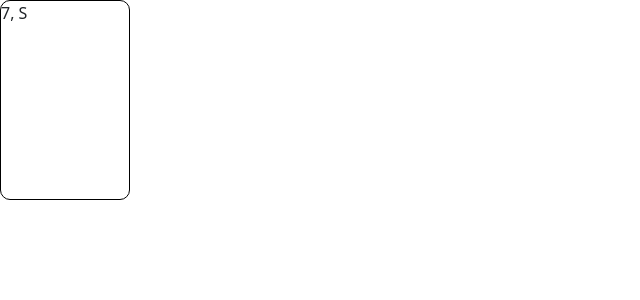
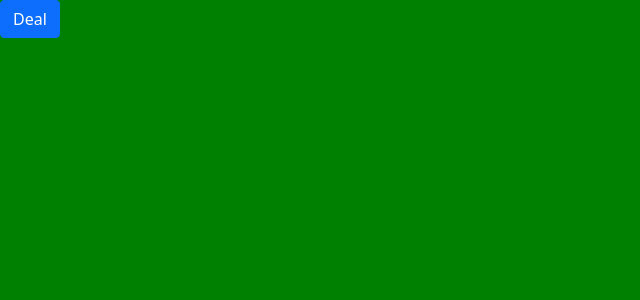
Before and after one commit to Ar0ma7/react-blackjack, a Next.js app: page / in a window 1280 px wide. Shown: the top 300 px of the page, without its empty margins (0-640 px from the left). Built offline with nearby package versions, Linux system fonts and the light colour scheme.

Commit message:
feat: PlayerAction

```diff
--- /dev/null
+++ b/src/components/Board.tsx
@@ -0,0 +1,54 @@
+import React from 'react'
+import { Card as CardType, Deck } from '@/types/global'
+import styled from '@emotion/styled'
+import { Card } from '@/components/Card'
+import { Button } from 'react-bootstrap'
+import { PlayerAction, PlayerActionProps } from '@/components/PlayerAction'
+
+export type BoardProps = {
+  deck: Deck
+  player: {
+    hand: CardType[]
+    sum: number
+  }
+  dealer: {
+    hand: CardType[]
+    sum: number
+  }
+  onClickDeal: () => void
+} & PlayerActionProps
+
+export const Board: React.FC<BoardProps> = React.memo(({ deck, player, dealer, onClickDeal }) => {
+  return (
+    <StyledBoard>
+      <HandBox>
+        {!!dealer.hand.length &&
+          dealer.hand.map((card, index) => <StyledCard key={index} {...{ card }} />)}
+      </HandBox>
+      <HandBox>
+        {!!player.hand.length &&
+          player.hand.map((card, index) => <StyledCard key={index} {...{ card }} />)}
+      </HandBox>
+      <Button variant='primary' onClick={onClickDeal}>
+        Deal
+      </Button>
+      <PlayerAction displayActionList={[]} onClickAction={() => {}} />
+    </StyledBoard>
+  )
+})
+Board.displayName = `Board`
+
+const StyledBoard = styled.div`
+  background: green;
+  height: 100vh;
+`
+
+const HandBox = styled.div`
+  display: flex;
+  align-items: center;
+  justify-content: center;
+`
+
+const StyledCard = styled(Card)`
+  margin-left: -20;
+`
--- /dev/null
+++ b/src/components/PlayerAction.tsx
@@ -0,0 +1,36 @@
+import React from 'react'
+import { PlayerAction as PlayerActionType } from '@/types/global'
+import styled from '@emotion/styled'
+import { Button } from 'react-bootstrap'
+
+export type PlayerActionProps = {
+  displayActionList: PlayerActionType[]
+  onClickAction: (actionType: PlayerActionType) => void
+}
+
+export const PlayerAction: React.FC<PlayerActionProps> = React.memo(
+  ({ displayActionList, onClickAction }) => {
+    return (
+      <ButtonOuter>
+        {!!displayActionList.length &&
+          displayActionList.map((actionType, index) => (
+            <StyledButton key={index} variant='primary' onClick={() => onClickAction(actionType)}>
+              {actionType}
+            </StyledButton>
+          ))}
+      </ButtonOuter>
+    )
+  },
+)
+PlayerAction.displayName = `PlayerAction`
+
+const ButtonOuter = styled.div`
+  display: flex;
+  justify-content: center;
+  align-items: center;
+`
+
+const StyledButton = styled(Button)`
+  display: block;
+  margin: 0 10px;
+`
--- /dev/null
+++ b/src/components/container/BoardContainer.tsx
@@ -0,0 +1,26 @@
+import React from 'react'
+import { Card as CardType, PlayerAction } from '@/types/global'
+import styled from '@emotion/styled'
+import { Board } from '@/components/Board'
+import { useAppDispatch, useAppSelector, AppDispatch, gameSlice } from '@/modules'
+import { ACTION } from '@/scripts/variables'
+
+export const BoardContainer: React.FC = React.memo(() => {
+  const dispatch: AppDispatch = useAppDispatch()
+  const { toggleGame, draw, clearHand } = gameSlice.actions
+  const { deck, player, dealer } = useAppSelector((state) => state.default)
+
+  const onClickDeal = (): void => {
+    dispatch(toggleGame(true))
+  }
+
+  const onClickAction = (action: PlayerAction): void => {
+    switch (action) {
+      case ACTION.STAND:
+        dispatch(draw('player'))
+        break
+    }
+  }
+  return <Board {...{ deck, player, dealer, onClickDeal }} />
+})
+BoardContainer.displayName = `BoardContainer`
--- a/src/modules/index.ts
+++ b/src/modules/index.ts
@@ -4,6 +4,7 @@ import { configureStore, createSlice, PayloadAction } from '@reduxjs/toolkit'
 import { TypedUseSelectorHook, useDispatch, useSelector } from 'react-redux'
 
 const initialState: {
+  isInGame: boolean
   deck: Deck
   player: {
     hand: Card[]
@@ -14,6 +15,7 @@ const initialState: {
     sum: number
   }
 } = {
+  isInGame: false,
   deck: getDeck(),
   player: {
     hand: [],
@@ -29,6 +31,13 @@ export const gameSlice = createSlice({
   name: 'gameSlice',
   initialState,
   reducers: {
+    toggleGame(state, action?: PayloadAction<boolean>) {
+      if (action !== undefined) {
+        state.isInGame = action.payload
+      } else {
+        state.isInGame = !state.isInGame
+      }
+    },
     draw(state, action: PayloadAction<'dealer' | 'player'>) {
       state[action.payload].hand.push(state.deck[0])
       let temp = 0
@@ -48,6 +57,11 @@ export const gameSlice = createSlice({
         sum: 0,
       }
     },
+    stand(state) {},
+    hit(state) {},
+    double(state) {},
+    insurance(state) {},
+    split(state) {},
   },
 })
 
--- a/src/pages/index.tsx
+++ b/src/pages/index.tsx
@@ -2,9 +2,9 @@ import React from 'react'
 import Head from 'next/head'
 import { Card } from '@/components/Card'
 import { useAppSelector } from '@/modules'
+import { BoardContainer } from '@/components/container/BoardContainer'
 
 export default function Home() {
-  const { deck, player, dealer } = useAppSelector((state) => state.default)
   return (
     <div>
       <Head>
@@ -16,7 +16,7 @@ export default function Home() {
         <meta name='robots' content='noindex' />
       </Head>
       <div>
-        <Card card={deck[0]} />
+        <BoardContainer />
       </div>
     </div>
   )
--- a/src/scripts/variables.ts
+++ b/src/scripts/variables.ts
@@ -1,4 +1,4 @@
-import { Suit } from '@/types/global'
+import { PlayerAction, Suit } from '@/types/global'
 
 export const SUIT: { [SUIT: string]: Suit } = {
   SPADES: 'S',
@@ -6,3 +6,11 @@ export const SUIT: { [SUIT: string]: Suit } = {
   DIAMONDS: 'D',
   HEARTS: 'H',
 }
+
+export const ACTION: { [ACTION: string]: PlayerAction } = {
+  STAND: 'Stand',
+  HIT: 'Hit',
+  DOUBLE: 'Double',
+  INSURANCE: 'Insurance',
+  SPLIT: 'Split',
+}
--- a/src/types/global.d.ts
+++ b/src/types/global.d.ts
@@ -6,3 +6,5 @@ export type Card = {
 }
 
 export type Deck = Card[]
+
+export type PlayerAction = 'Stand' | 'Hit' | 'Double' | 'Insurance' | 'Split'
```
